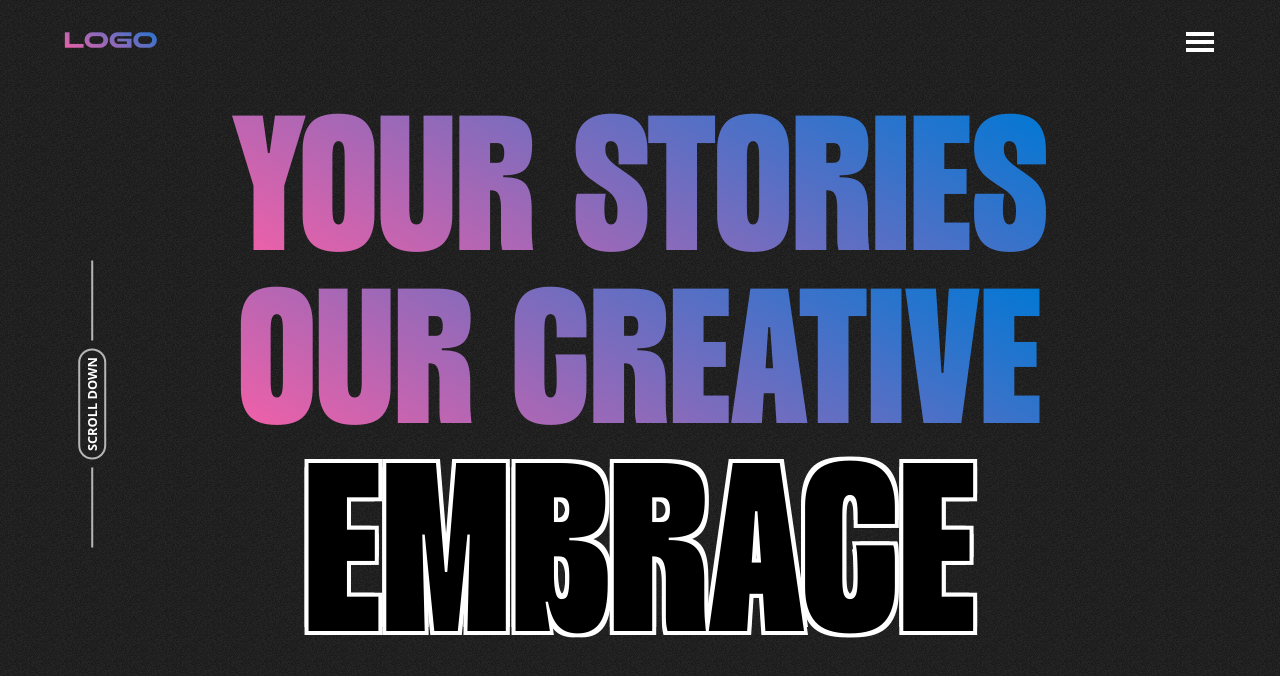
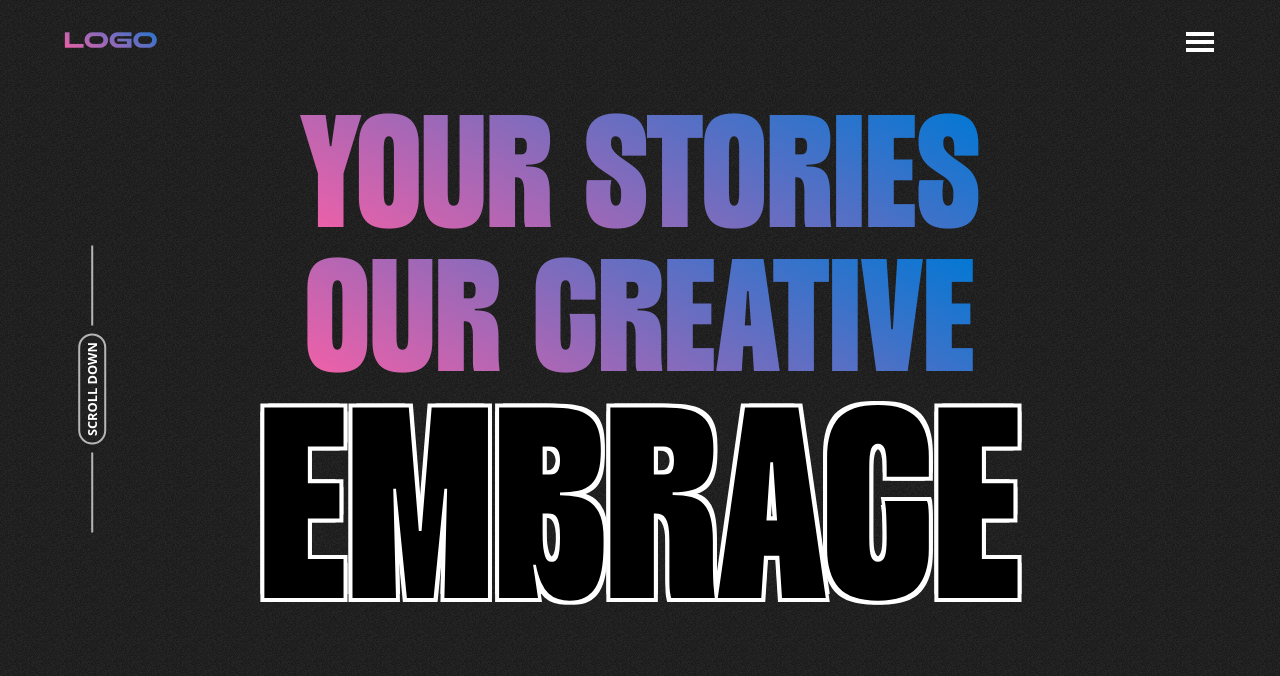
Before and after one commit to codewithfunn/template, a Next.js app: page / in a window 1280 px wide. Shown: the top 676 px of the page. Built offline with nearby package versions, Linux system fonts and the light colour scheme.

Commit message:
Update styles.module.scss

```diff
--- a/components/Banner/styles.module.scss
+++ b/components/Banner/styles.module.scss
@@ -116,7 +116,7 @@
           font-family: "Monigue";
           font-weight: 700;
           font-style: normal;
-          font-size: 12em;
+          font-size: 10em;
           background: linear-gradient(32deg, rgb(251, 95, 166) 0%, #0078d4 100%);
           -webkit-background-clip: text;
           -webkit-text-fill-color: transparent;
@@ -125,7 +125,7 @@
         }
         &:nth-last-child(1) {
           font-family: "Monigue";
-          font-size: 15em;
+          font-size: 17em;
           color: black;
           text-shadow: 4px 4px 0 #fff, -4px -4px 0 #fff, 4px -4px 0 #fff,
             -4px 4px 0 #fff;
```
